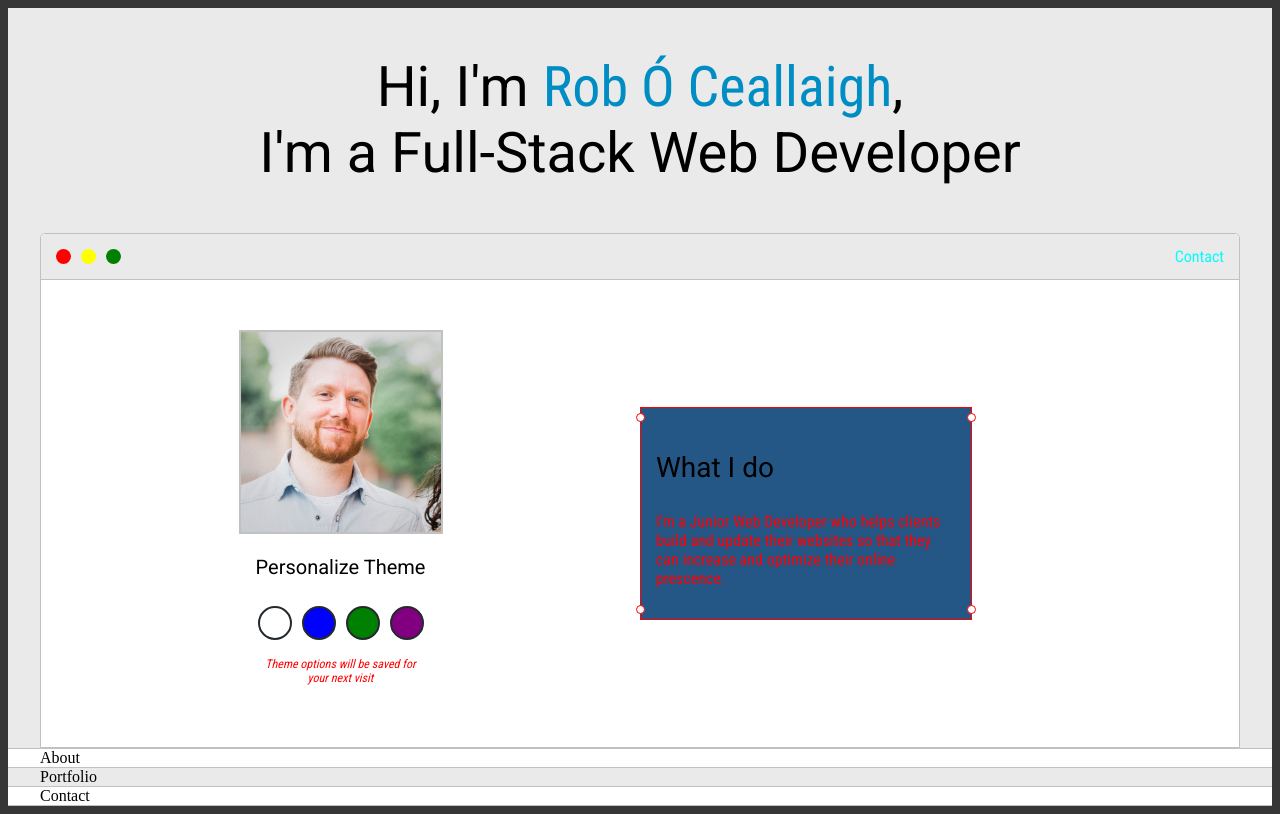
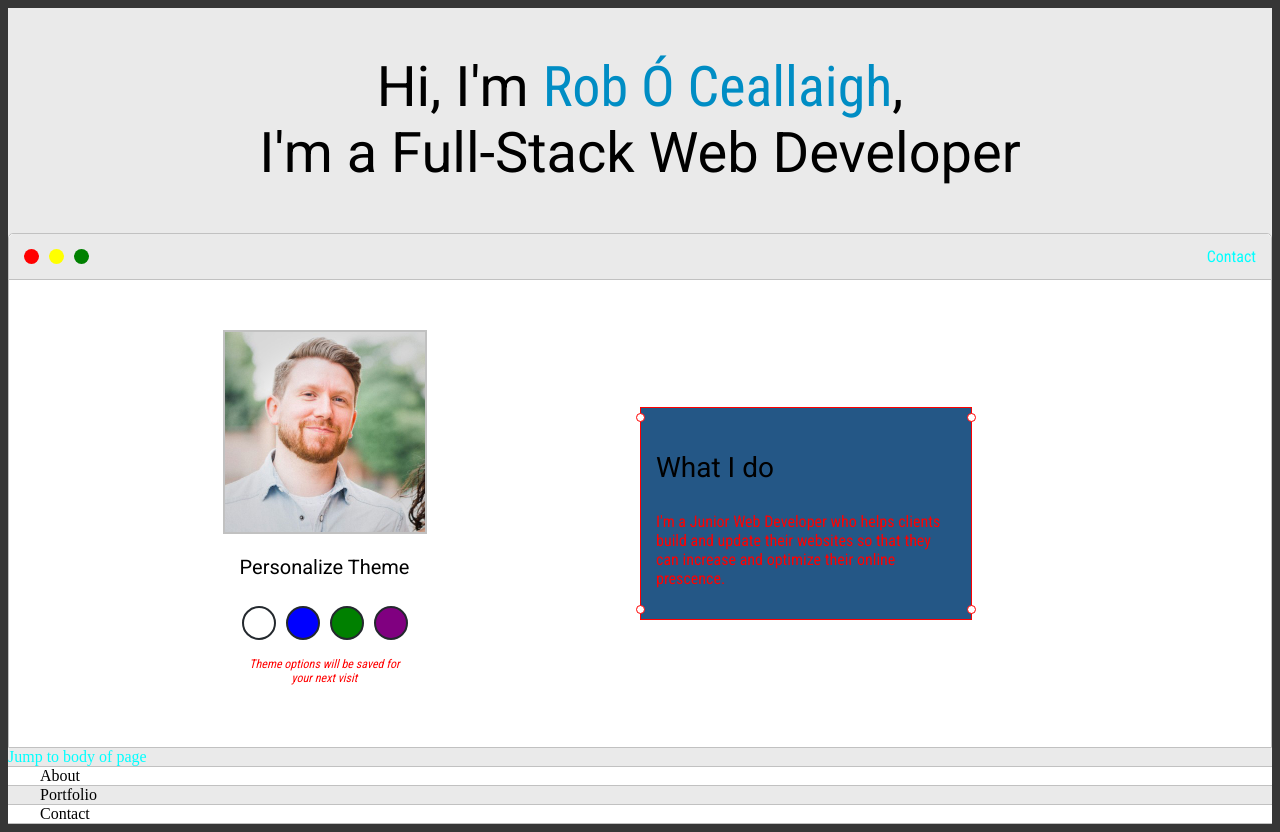
Before and after one commit to 1208kelly/portfolio-resume-02, a Django app: page / in a window 1280 px wide. Run offline with Django 3.2, Linux system fonts and the light colour scheme.

Commit message:
Adding option to jump to body of page when button is clicked

```diff
--- a/portfolio_base/templates/portfolio_base/main.html
+++ b/portfolio_base/templates/portfolio_base/main.html
@@ -17,7 +17,10 @@
                 <br>
                 I'm a Full-Stack Web Developer</h1>
             </div>
+        </div>
 
+        <a id="top"></a>
+        <div>
             <div class="intro-wrapper">
                 <div class="nav-wrapper">
                     <div class="wrapper-left">
@@ -55,6 +58,7 @@
                 </div>
             </div>
         </div>
+        <a href="#top">Jump to body of page</a>
     </section>
 
     <section class="s2">
```
